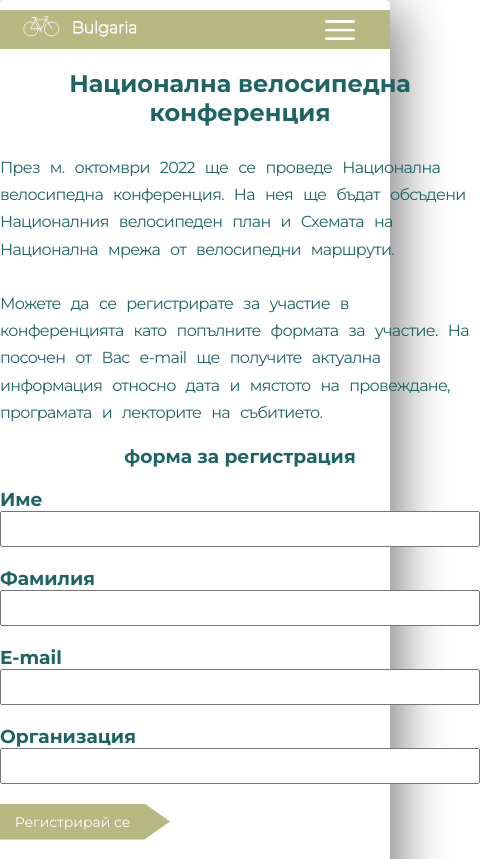
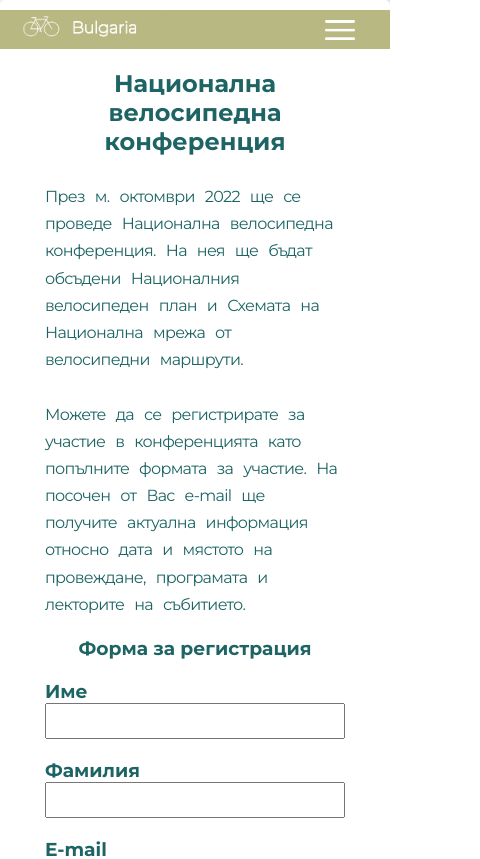
Before and after one commit to KirilKaloyanov/bg-cycling-plan, a React (Create React App) app: page /conference in a window 390 px wide. Shown: the top 859 px of the page, 480 px wide, since content can reach past the window. Built offline with nearby package versions, Linux system fonts and the light colour scheme.

Commit message:
Fix some overflowing css containers at home, ambassadors and conference.

```diff
--- a/src/components/ambassadors.jsx
+++ b/src/components/ambassadors.jsx
@@ -6,13 +6,12 @@ const Ambassadors = () => {
       <br />
       <div className="video_container">
         <iframe
-          width="500px"
-          height="281.25px"
+          className="video_container_yt"
           src="https://www.youtube.com/embed/d_8lg9V8y5s"
           title="YouTube video player"
-          frameborder="0"
+          frameBorder="0"
           allow="accelerometer; autoplay; clipboard-write; encrypted-media; gyroscope; picture-in-picture"
-          allowfullscreen
+          allowFullScreen
         ></iframe>
       </div>
     </div>
--- a/src/components/common/hero.jsx
+++ b/src/components/common/hero.jsx
@@ -1,15 +1,17 @@
-import React, { Fragment } from 'react';
-import { Link } from 'react-router-dom';
-import hero from '../images/hero.png';
+import React, { Fragment } from "react";
+import { Link } from "react-router-dom";
+import hero from "../images/hero.png";
 
-export default function Hero () {
-    return (
-        <Fragment>
-            <div className="copy">
-                <h1 className='headline'>Имаме план за повече хора на велосипеди</h1>
-                <Link to='page'><button className="btn_arrow">Виж напредъка</button></Link>
-            </div>
-            <img className="img_hero" src={hero} alt=''/>
-        </Fragment>
-    )
+export default function Hero() {
+  return (
+    <Fragment>
+      <div className="copy">
+        <h1 className="headline">Имаме план за повече хора на велосипеди</h1>
+        <Link className="menu_link" to="page">
+          <button className="btn_arrow">Виж напредъка</button>
+        </Link>
+      </div>
+      <img className="img_hero" src={hero} alt="" />
+    </Fragment>
+  );
 }
--- a/src/components/conference.jsx
+++ b/src/components/conference.jsx
@@ -147,7 +147,7 @@ class Conference extends Component {
         )}
         {!this.state.registrationId && (
           <form onSubmit={this.handleSubmit}>
-            <h3 className="align_center">форма за регистрация</h3>
+            <h3 className="align_center">Форма за регистрация</h3>
             {this.renderInput("firstName", "Име", firstName)}
             {this.renderInput("lastName", "Фамилия", lastName)}
             {this.renderInput("email", "E-mail", email)}
--- a/src/index.css
+++ b/src/index.css
@@ -31,7 +31,12 @@ h2 {
   text-align: center;
 }
 
-/*  LINKS  */ /*  LINKS  */ /*  LINKS  */ /*  LINKS  */ /*  LINKS  */ /*  LINKS  */
+/*  LINKS  */
+/*  LINKS  */
+/*  LINKS  */
+/*  LINKS  */
+/*  LINKS  */
+/*  LINKS  */
 
 a {
   color: var(--color-body-text);
@@ -46,9 +51,14 @@ a {
   color: white;
 }
 
-/*  BUTTONS  */ /*  BUTTONS  */ /*  BUTTONS  */ /*  BUTTONS  */ /*  BUTTONS  */ /*  BUTTONS  */
+/*  BUTTONS  */
+/*  BUTTONS  */
+/*  BUTTONS  */
+/*  BUTTONS  */
+/*  BUTTONS  */
+/*  BUTTONS  */
 .btn_arrow {
-  margin: 0 230px 0 0;
+  margin: 0 23px 0 0;
   padding: 0 25px 0 0;
   border: 0;
   width: 170px;
@@ -75,7 +85,12 @@ a {
   background-color: lightgrey;
 }
 
-/*  NAVBAR  */ /*  NAVBAR  */ /*  NAVBAR  */ /*  NAVBAR  */ /*  NAVBAR  */ /*  NAVBAR  */
+/*  NAVBAR  */
+/*  NAVBAR  */
+/*  NAVBAR  */
+/*  NAVBAR  */
+/*  NAVBAR  */
+/*  NAVBAR  */
 .header {
   position: absolute;
   top: 0;
@@ -104,6 +119,7 @@ a {
   .container_hidden {
     display: none;
   }
+
   .container_ham {
     width: 100%;
   }
@@ -125,6 +141,7 @@ a {
     margin-top: 0;
     margin-right: 3rem;
   }
+
   .item {
     margin: 5px;
   }
@@ -143,7 +160,11 @@ a {
   }
 }
 
-/*  NAVBACK   */ /*  NAVBACK   */ /*  NAVBACK   */ /*  NAVBACK   */ /*  NAVBACK   */
+/*  NAVBACK   */
+/*  NAVBACK   */
+/*  NAVBACK   */
+/*  NAVBACK   */
+/*  NAVBACK   */
 
 .navback {
   position: relative;
@@ -159,11 +180,17 @@ a {
   background-color: var(--color-body-olive);
   padding-bottom: 0.002rem;
 }
+
 .menu_back .container_menu {
   color: var(--color-body-olive);
 }
 
-/*  HERO  */ /*  HERO  */ /*  HERO  */ /*  HERO  */ /*  HERO  */ /*  HERO  */
+/*  HERO  */
+/*  HERO  */
+/*  HERO  */
+/*  HERO  */
+/*  HERO  */
+/*  HERO  */
 
 .img_hero {
   position: relative;
@@ -242,7 +269,12 @@ a {
   }
 }
 
-/*  QUOTE  */ /*  QUOTE  */ /*  QUOTE  */ /*  QUOTE  */ /*  QUOTE  */ /*  QUOTE  */
+/*  QUOTE  */
+/*  QUOTE  */
+/*  QUOTE  */
+/*  QUOTE  */
+/*  QUOTE  */
+/*  QUOTE  */
 
 .grid {
   display: grid;
@@ -306,7 +338,11 @@ a {
   width: 80%;
 }
 
-/*  BLOCK  */ /*  BLOCK  */ /*  BLOCK  */ /*  BLOCK  */ /*  BLOCK  */
+/*  BLOCK  */
+/*  BLOCK  */
+/*  BLOCK  */
+/*  BLOCK  */
+/*  BLOCK  */
 
 .heading_block {
   text-align: center;
@@ -328,7 +364,11 @@ a {
   width: 80%;
 }
 
-/*  TEXT COLUMN  */ /*  TEXT COLUMN  */ /*  TEXT COLUMN  */ /*  TEXT COLUMN  */ /*  TEXT COLUMN  */
+/*  TEXT COLUMN  */
+/*  TEXT COLUMN  */
+/*  TEXT COLUMN  */
+/*  TEXT COLUMN  */
+/*  TEXT COLUMN  */
 
 .section {
   margin-top: 5rem;
@@ -367,7 +407,11 @@ a {
   column-rule: 1px solid var(--color-body-text);
 }
 
-/*  CARDS  */ /*  CARDS  */ /*  CARDS  */ /*  CARDS  */ /*  CARDS  */
+/*  CARDS  */
+/*  CARDS  */
+/*  CARDS  */
+/*  CARDS  */
+/*  CARDS  */
 
 .card_container {
   display: flex;
@@ -423,7 +467,10 @@ a {
   text-decoration-thickness: 1px;
 }
 
-/*  DOCUMENT  */ /*  DOCUMENT  */ /*  DOCUMENT  */ /*  DOCUMENT  */
+/*  DOCUMENT  */
+/*  DOCUMENT  */
+/*  DOCUMENT  */
+/*  DOCUMENT  */
 
 .document_card {
   margin: 2rem;
@@ -444,11 +491,22 @@ a {
   font-weight: 500;
 }
 
-/*  FORM  */ /*  FORM  */ /*  FORM  */ /*  FORM  */ /*  FORM  */
+/*  FORM  */
+/*  FORM  */
+/*  FORM  */
+/*  FORM  */
+/*  FORM  */
 
 .form_container {
   width: 48rem;
   margin: 2rem auto;
+}
+
+@media screen and (max-width: 500px) {
+  .form_container {
+    width: 30rem;
+    margin: 2rem auto;
+  }
 }
 
 .form_field_container {
@@ -469,14 +527,37 @@ a {
   color: red;
 }
 
-/*  VIDEO  */ /*  VIDEO  */ /*  VIDEO  */ /*  VIDEO  */ /*  VIDEO  */
+/*  VIDEO  */
+/*  VIDEO  */
+/*  VIDEO  */
+/*  VIDEO  */
+/*  VIDEO  */
 
 .video_container {
   margin: auto;
   width: 560px;
 }
+.video_container_yt {
+  width: 560px;
+  height: 315px;
+}
 
-/*  FOOTER  */ /*  FOOTER  */ /*  FOOTER  */ /*  FOOTER  */
+@media screen and (max-width: 500px) {
+  .video_container {
+    margin: auto;
+    width: 300px;
+  }
+  .video_container_yt {
+    width: 300px;
+    height: 168.75px;
+
+  }
+}
+
+/*  FOOTER  */
+/*  FOOTER  */
+/*  FOOTER  */
+/*  FOOTER  */
 
 .dtpLogo {
   width: 20rem;
@@ -496,7 +577,11 @@ a {
   color: grey;
 }
 
-/*  PARTNERS  */ /*  PARTNERS  */ /*  PARTNERS  */ /*  PARTNERS  */ /*  PARTNERS  */
+/*  PARTNERS  */
+/*  PARTNERS  */
+/*  PARTNERS  */
+/*  PARTNERS  */
+/*  PARTNERS  */
 
 .logo {
   margin: 1rem;
@@ -506,7 +591,11 @@ a {
   height: 7rem;
 }
 
-/*  MAP  */ /*  MAP  */ /*  MAP  */ /*  MAP  */ /*  MAP  */
+/*  MAP  */
+/*  MAP  */
+/*  MAP  */
+/*  MAP  */
+/*  MAP  */
 
 #map {
   height: 18rem;
```
